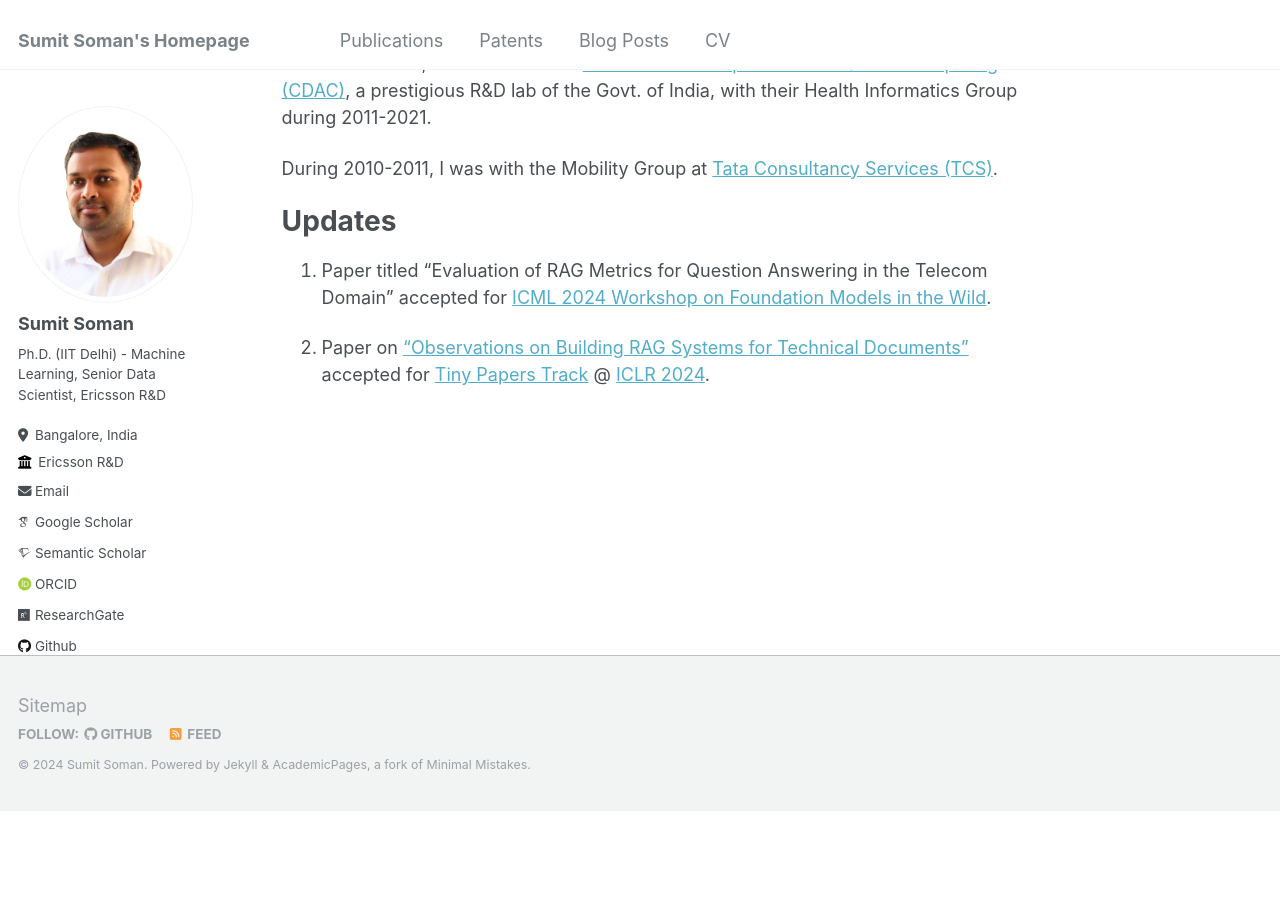
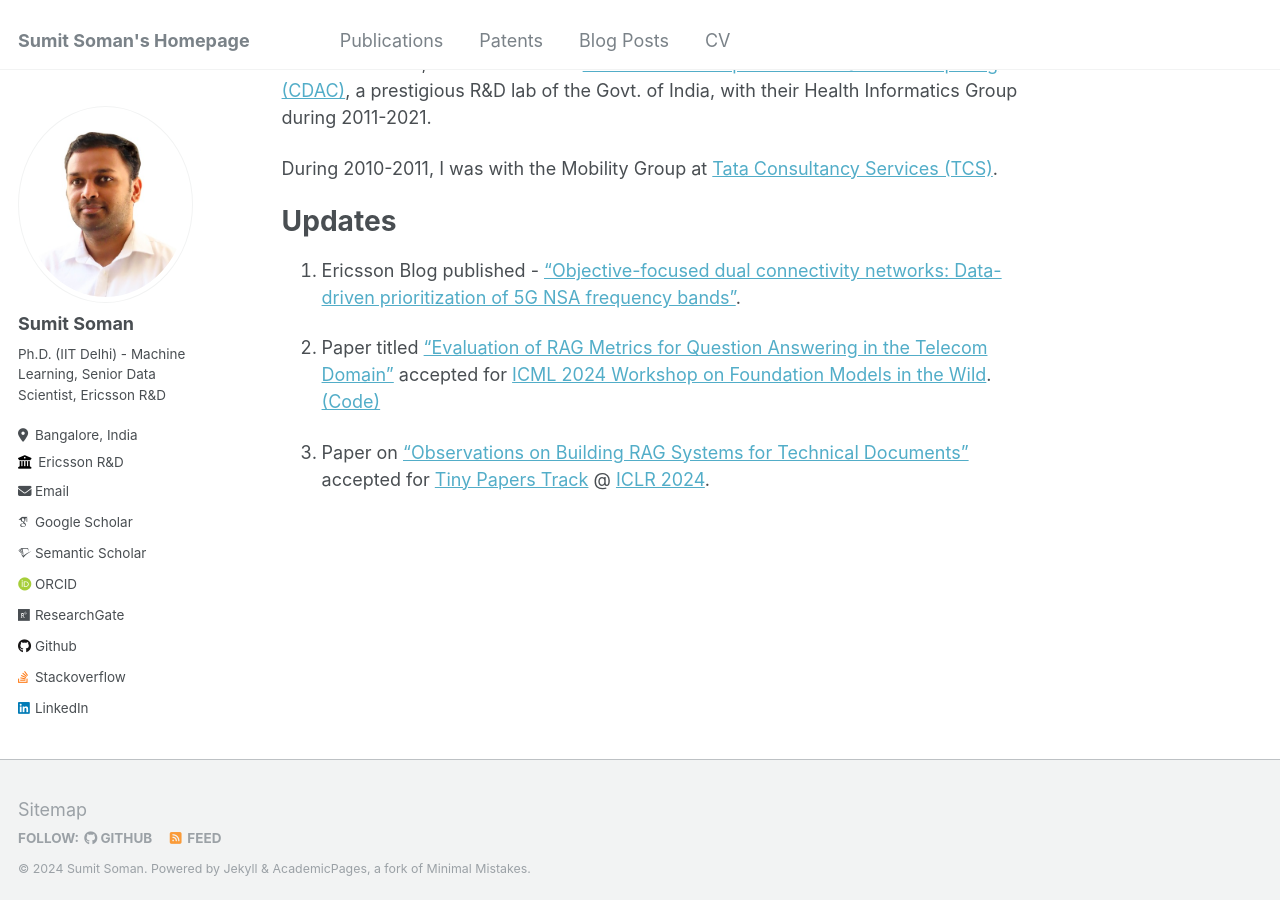
Before and after one commit to sumitsoman/sumitsoman.github.io, a Jekyll site: the page built from _pages/about.md, in a window 1280 px wide and 900 px high, scrolled down 530 px. Built offline with Jekyll 4.4.1, drawn with Linux system fonts in a browser that asks for light colours; some web fonts are replaced; before the commit the page ends 1340 px from its top, so only the background shows below that.

Commit message:
updating readme with blog

```diff
--- a/_pages/about.md
+++ b/_pages/about.md
@@ -26,9 +26,11 @@ During 2010-2011, I was with the Mobility Group at [Tata Consultancy Services (T
 
 Updates
 =====
-1. Paper titled "Evaluation of RAG Metrics for Question Answering in the Telecom Domain" accepted for [ICML 2024 Workshop on Foundation Models in the Wild](https://icml-fm-wild.github.io).
+1. Ericsson Blog published - ["Objective-focused dual connectivity networks: Data-driven prioritization of 5G NSA frequency bands"](https://www.ericsson.com/en/blog/2024/7/data-driven-prioritization-of-5g-nsa-bands).
 
-2. Paper on ["Observations on Building RAG Systems for Technical Documents"](https://openreview.net/forum?id=RFujq4HoV4) accepted for [Tiny Papers Track](https://iclr.cc/Conferences/2024/CallForTinyPapers) @ [ICLR 2024](https://iclr.cc/).
+2. Paper titled ["Evaluation of RAG Metrics for Question Answering in the Telecom Domain"](https://openreview.net/pdf?id=L74piNoToX) accepted for [ICML 2024 Workshop on Foundation Models in the Wild](https://icml-fm-wild.github.io). [(Code)](https://anonymous.4open. science/r/ragas_updated-FFC6)
+
+3. Paper on ["Observations on Building RAG Systems for Technical Documents"](https://openreview.net/forum?id=RFujq4HoV4) accepted for [Tiny Papers Track](https://iclr.cc/Conferences/2024/CallForTinyPapers) @ [ICLR 2024](https://iclr.cc/).
 
 <!-- This is the front page of a website that is powered by the [Academic Pages template](https://github.com/academicpages/academicpages.github.io) and hosted on GitHub pages. [GitHub pages](https://pages.github.com) is a free service in which websites are built and hosted from code and data stored in a GitHub repository, automatically updating when a new commit is made to the respository. This template was forked from the [Minimal Mistakes Jekyll Theme](https://mmistakes.github.io/minimal-mistakes/) created by Michael Rose, and then extended to support the kinds of content that academics have: publications, talks, teaching, a portfolio, blog posts, and a dynamically-generated CV. You can fork [this repository](https://github.com/academicpages/academicpages.github.io) right now, modify the configuration and markdown files, add your own PDFs and other content, and have your own site for free, with no ads! An older version of this template powers my own personal website at [stuartgeiger.com](http://stuartgeiger.com), which uses [this Github repository](https://github.com/staeiou/staeiou.github.io).
 
```
